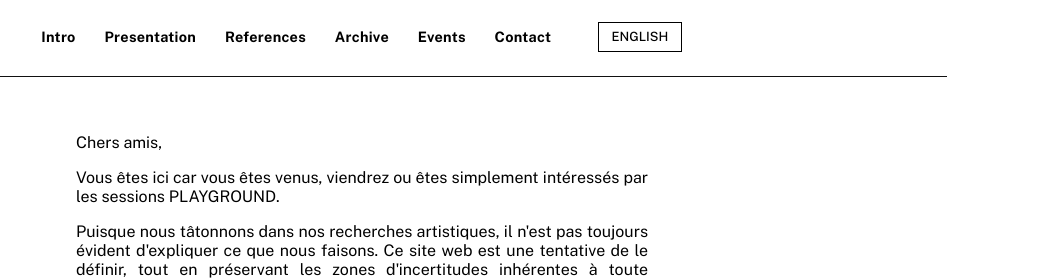
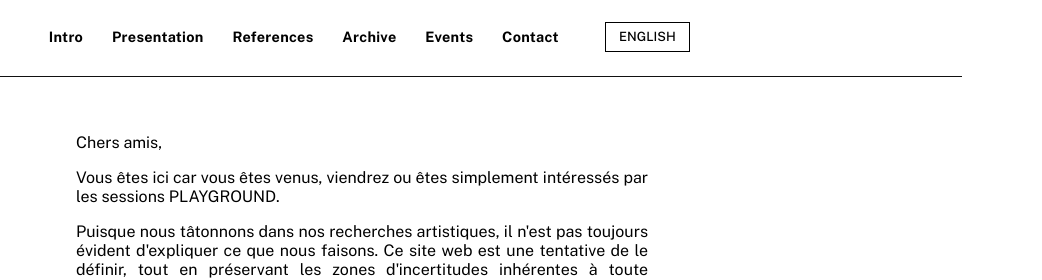
Before and after one commit to MemorySounds/playground, an Eleventy site: page src/index.njk in a window 1280 px wide. Shown: the part 802-1082 px from the top of the page, without its empty margins (238-1280 px from the left). Built offline with nearby package versions, Linux system fonts and the light colour scheme; Eleventy itself is replaced by a stand-in of ours; files that its build step writes are made by us from their sources.

Commit message:
fix: adjust width of main navigation for better alignment with audio panel

```diff
--- a/styles/_base.scss
+++ b/styles/_base.scss
@@ -134,7 +134,7 @@ body {
   position: sticky;
   top: 0;
   z-index: 5;
-  width: calc(100vw - 95px); // stops exactly at the audio panel's left border
+  width: calc(100vw - 80px); // stops exactly at the audio panel's left border
 
   ul {
     list-style: none;
```
